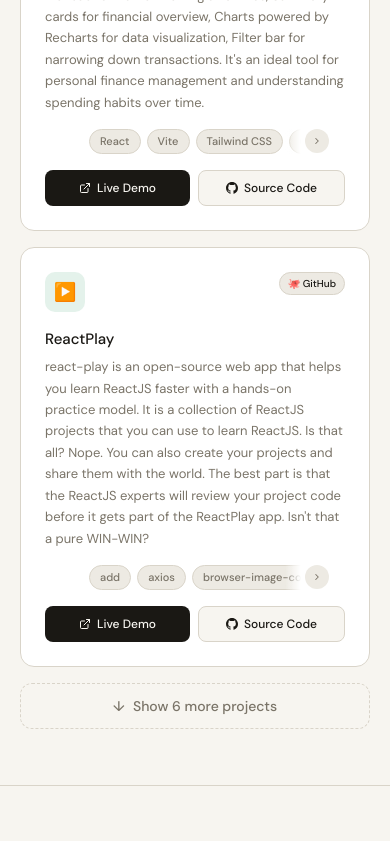
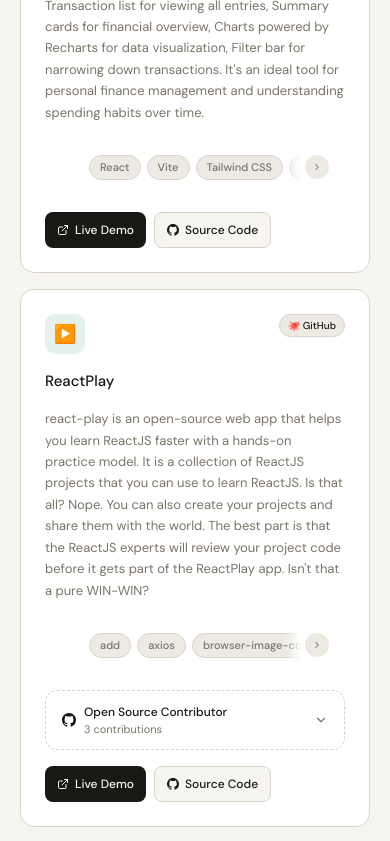
Before and after one commit to leobertcamoro101-lab/portfoLeo, a React (Vite) app: page / in a window 390 px wide. Shown: the part 1000-1841 px from the top of the page. Built offline with nearby package versions, Linux system fonts and the light colour scheme.

Commit message:
added Github Contributions to Github projects edit mobile view issue

```diff
--- a/src/components/data.jsx
+++ b/src/components/data.jsx
@@ -22,6 +22,27 @@
     tags: ["add", "axios", "browser-image-compression", "classnames", "codemirror", "date-fns", "dom-to-image", "dompurify", "downloadjs", "file-saver", "firebase", "git-repo-api", "graphql", "highlight.js", "html-to-image", "html2canvas", "json-graphql-parser", "jspdf", "leaflet", "lodash", "lodash.memoize", "mathjs", "p5", "react", "react-chatbot-kit", "react-codemirror2", "react-color", "react-confetti", "react-countdown", "react-dom", "react-dropzone", "react-error-boundary", "react-helmet", "react-hot-toast", "react-icons", "react-infinite-scroll-component", "react-infinite-scroll-hook", "react-infinite-scroller", "react-leaflet", "react-loader-spinner", "react-organizational-chart", "react-p5", "react-qr-code", "react-redux", "react-router-dom", "react-scripts", "react-shimmer-effect", "react-simple-maps", "react-toastify", "react-twitter-widgets", "react-webcam", "redux", "redux-persist", "remarkable", "reselect", "sass", "styled-components", "swiper", "url", "web-vitals", "workbox-cacheable-response", "workbox-core", "workbox-expiration", "workbox-precaching", "workbox-routing", "workbox-strategies", "workbox-window", "yarn"],
     liveUrl: "https://reactplay.io/",
     sourceUrl: "https://github.com/leobertcamoro101-lab/react-play.git",
+    role: "Open Source Contributor",
+    pullRequests: [
+      {
+        id: 1,
+        title: "fix: remove unused imports and fix prettier formatting- #1721",
+        status: "open",  // merged | open | closed
+        url: "https://github.com/reactplay/react-play/pull/1721",
+      },
+      {
+        id: 2,
+        title: "[Play] Expense Tracker #1722",
+        status: "open",
+        url: "https://github.com/reactplay/react-play/issues/1722",
+      },
+      {
+        id: 3,
+        title: "feat: add expense tracker pro play- #1723",
+        status: "open",
+        url: "https://github.com/reactplay/react-play/pull/1723",
+      },
+    ],
   },
   {
     id: 6,
--- /dev/null
+++ b/src/components/pages/Projects/GithubContributions.jsx
@@ -0,0 +1,97 @@
+import { useState } from "react";
+import { motion, AnimatePresence } from "framer-motion";
+import PRStatusBadge from "./PRStatusBadge";
+
+function GitHubContributions({ role, pullRequests = [] }) {
+  const [isOpen, setIsOpen] = useState(false);
+
+  return (
+    <div className="border border-dashed border-[#D9D4C9] dark:border-[#2A2520] rounded-xl overflow-hidden">
+
+      {/* ── Role + toggle button ── */}
+      <button
+        onClick={() => setIsOpen(!isOpen)}
+        className="w-full flex items-center justify-between px-4 py-3 hover:bg-[#F7F5F0] dark:hover:bg-[#2A2520] transition-colors duration-150"
+      >
+        <div className="flex items-center gap-2">
+          {/* GitHub icon */}
+          <svg width="14" height="14" viewBox="0 0 24 24" fill="currentColor" className="text-[#1A1814] dark:text-[#F7F5F0]">
+            <path d="M12 0C5.37 0 0 5.37 0 12c0 5.31 3.435 9.795 8.205 11.385.6.105.825-.255.825-.57 0-.285-.015-1.23-.015-2.235-3.015.555-3.795-.735-4.035-1.41-.135-.345-.72-1.41-1.23-1.695-.42-.225-1.02-.78-.015-.795.945-.015 1.62.87 1.845 1.23 1.08 1.815 2.805 1.305 3.495.99.105-.78.42-1.305.765-1.605-2.67-.3-5.46-1.335-5.46-5.925 0-1.305.465-2.385 1.23-3.225-.12-.3-.54-1.53.12-3.18 0 0 1.005-.315 3.3 1.23.96-.27 1.98-.405 3-.405s2.04.135 3 .405c2.295-1.56 3.3-1.23 3.3-1.23.66 1.65.24 2.88.12 3.18.765.84 1.23 1.905 1.23 3.225 0 4.605-2.805 5.625-5.475 5.925.435.375.81 1.095.81 2.22 0 1.605-.015 2.895-.015 3.3 0 .315.225.69.825.57A12.02 12.02 0 0 0 24 12c0-6.63-5.37-12-12-12z"/>
+          </svg>
+          <div className="text-left">
+            <p className="text-[12px] font-medium text-[#1A1814] dark:text-[#F7F5F0]">
+              {role}
+            </p>
+            <p className="text-[11px] text-[#7A7468] dark:text-[#A09890]">
+              {pullRequests.length} contribution{pullRequests.length !== 1 ? "s" : ""}
+            </p>
+          </div>
+        </div>
+
+        {/* Arrow */}
+        <motion.span
+          animate={{ rotate: isOpen ? 180 : 0 }}
+          transition={{ duration: 0.25 }}
+          className="text-[#7A7468] dark:text-[#A09890]"
+        >
+          <svg width="14" height="14" viewBox="0 0 24 24" fill="none" stroke="currentColor" strokeWidth="2" strokeLinecap="round" strokeLinejoin="round">
+            <polyline points="6 9 12 15 18 9"/>
+          </svg>
+        </motion.span>
+      </button>
+
+      {/* ── Pull requests accordion ── */}
+      <AnimatePresence initial={false}>
+        {isOpen && (
+          <motion.div
+            initial={{ height: 0, opacity: 0 }}
+            animate={{ height: "auto", opacity: 1 }}
+            exit={{ height: 0, opacity: 0 }}
+            transition={{ duration: 0.3, ease: [0.22, 1, 0.36, 1] }}
+            className="overflow-hidden"
+          >
+            <div className="border-t border-dashed border-[#D9D4C9] dark:border-[#2A2520] px-4 py-3 flex flex-col gap-2">
+              {pullRequests.map((pr, i) => (
+                <motion.a
+                  key={pr.id}
+                  href={pr.url}
+                  target="_blank"
+                  rel="noopener noreferrer"
+                  initial={{ opacity: 0, x: -8 }}
+                  animate={{ opacity: 1, x: 0 }}
+                  transition={{ delay: i * 0.06 }}
+                  className="flex items-center justify-between gap-3 p-2.5 rounded-lg hover:bg-[#F7F5F0] dark:hover:bg-[#2A2520] transition-colors duration-150 no-underline group"
+                >
+                  {/* PR title */}
+                  <div className="flex items-center gap-2 min-w-0">
+                    <svg width="12" height="12" viewBox="0 0 24 24" fill="none" stroke="currentColor" strokeWidth="2" strokeLinecap="round" strokeLinejoin="round" className="text-[#7A7468] shrink-0">
+                      <circle cx="18" cy="18" r="3"/>
+                      <circle cx="6" cy="6" r="3"/>
+                      <path d="M13 6h3a2 2 0 0 1 2 2v7"/>
+                      <line x1="6" y1="9" x2="6" y2="21"/>
+                    </svg>
+                    <span className="text-[12px] text-[#1A1814] dark:text-[#F7F5F0] truncate group-hover:text-[#2D5BE3] transition-colors duration-150">
+                      {pr.title}
+                    </span>
+                  </div>
+
+                  {/* Status + external link */}
+                  <div className="flex items-center gap-2 shrink-0">
+                    <PRStatusBadge status={pr.status} />
+                    <svg width="10" height="10" viewBox="0 0 24 24" fill="none" stroke="currentColor" strokeWidth="2" strokeLinecap="round" strokeLinejoin="round" className="text-[#7A7468]">
+                      <path d="M18 13v6a2 2 0 0 1-2 2H5a2 2 0 0 1-2-2V8a2 2 0 0 1 2-2h6"/>
+                      <polyline points="15 3 21 3 21 9"/>
+                      <line x1="10" y1="14" x2="21" y2="3"/>
+                    </svg>
+                  </div>
+                </motion.a>
+              ))}
+            </div>
+          </motion.div>
+        )}
+      </AnimatePresence>
+    </div>
+  );
+}
+
+export default GitHubContributions;
--- /dev/null
+++ b/src/components/pages/Projects/PRStatusBadge.jsx
@@ -0,0 +1,44 @@
+const STATUS_CONFIG = {
+  merged: {
+    label: "Merged",
+    className: "bg-[#EDE9FE] text-[#6D28D9] border-[#C4B5FD]",
+    icon: (
+      <svg width="10" height="10" viewBox="0 0 24 24" fill="currentColor">
+        <path d="M5 3a2 2 0 0 0-2 2v14a2 2 0 0 0 2 2h14a2 2 0 0 0 2-2V5a2 2 0 0 0-2-2H5zm6.293 11.293l-3-3a1 1 0 0 1 1.414-1.414L11 12.172l4.293-4.293a1 1 0 0 1 1.414 1.414l-5 5a1 1 0 0 1-1.414 0z"/>
+      </svg>
+    ),
+  },
+  open: {
+    label: "Open",
+    className: "bg-[#E4F2EB] text-[#2A7A4B] border-[#BBE3CE]",
+    icon: (
+      <svg width="10" height="10" viewBox="0 0 24 24" fill="none" stroke="currentColor" strokeWidth="2.5" strokeLinecap="round" strokeLinejoin="round">
+        <circle cx="12" cy="12" r="10"/>
+        <line x1="12" y1="8" x2="12" y2="16"/>
+        <line x1="8" y1="12" x2="16" y2="12"/>
+      </svg>
+    ),
+  },
+  closed: {
+    label: "Closed",
+    className: "bg-[#FEE2E2] text-[#DC2626] border-[#FECACA]",
+    icon: (
+      <svg width="10" height="10" viewBox="0 0 24 24" fill="none" stroke="currentColor" strokeWidth="2.5" strokeLinecap="round" strokeLinejoin="round">
+        <line x1="18" y1="6" x2="6" y2="18"/>
+        <line x1="6" y1="6" x2="18" y2="18"/>
+      </svg>
+    ),
+  },
+};
+
+function PRStatusBadge({ status }) {
+  const config = STATUS_CONFIG[status] || STATUS_CONFIG.open;
+  return (
+    <span className={`inline-flex items-center gap-1 text-[10px] font-medium px-2 py-[2px] rounded-full border ${config.className}`}>
+      {config.icon}
+      {config.label}
+    </span>
+  );
+}
+
+export default PRStatusBadge;
--- a/src/components/pages/Projects/ProjectCard.jsx
+++ b/src/components/pages/Projects/ProjectCard.jsx
@@ -2,8 +2,11 @@
 import { popIn } from "../../../utils/animations";
 import ProjectTypeBadge from "./ProjectTypeBadge";
 import TagCarousel from "../../TagCarousel";
+import GitHubContributions from "./GithubContributions";
 
 function ProjectCard({ project, index }) {
+  const isGithub = project.type === "github";
+
   return (
     <motion.div
       variants={popIn}
@@ -16,84 +19,74 @@
         boxShadow: "0 12px 32px rgba(0,0,0,0.10)",
         transition: { duration: 0.2 },
       }}
-      className=" bg-white dark:bg-[#232018] border-[#D9D4C9] dark:border-[#2A2520] border border-[#D9D4C9] rounded-[14px] p-6 cursor-default"
+      className="bg-white dark:bg-[#232018] border border-[#D9D4C9] dark:border-[#2A2520] rounded-[14px] p-6 cursor-default flex flex-col gap-4"
     >
       {/* Top row — icon + type badge */}
-      <div className="flex items-start justify-between mb-4">
-        <div
-          className={`w-10 h-10 rounded-[10px] ${project.iconBg} flex items-center justify-center text-lg`}
-        >
+      <div className="flex items-start justify-between">
+        <div className={`w-10 h-10 rounded-[10px] ${project.iconBg} flex items-center justify-center text-lg`}>
           {project.icon}
         </div>
         <ProjectTypeBadge type={project.type} />
       </div>
+
       {/* Title */}
-      <h3 className="text-[15px] font-medium text-[#1A1814] dark:text-[#F7F5F0] mb-1.5">
+      <h3 className="text-[15px] font-medium text-[#1A1814] dark:text-[#F7F5F0]">
         {project.title}
       </h3>
+
       {/* Description */}
-      <p className="text-[13px] text-[#7A7468] dark:text-[#A09890] leading-[1.65] mb-4">
+      <p className="text-[13px] text-[#7A7468] dark:text-[#A09890] leading-[1.65] flex-1">
         {project.description}
       </p>
-      {/* Tags */}
-      {/* <div className="flex flex-wrap gap-1.5">
-        {project.tags.map((tag) => (
-          <span
-            key={tag}
-            className="text-[11px] font-medium px-2.5 py-[3px] rounded-full bg-[#EDEAE3] dark:bg-[#2A2520] text-[#7A7468] dark:text-[#A09890] border-[#D9D4C9] dark:border-[#2A2520] text-[#7A7468] border border-[#D9D4C9]"
-          >
-            {tag}
-          </span>
-        ))}
-      </div> */}
+
+      {/* Tags carousel */}
       <TagCarousel tags={project.tags} />
-      {/* Buttons — Live Demo + Source Code */}
-      <div className="flex gap-2 mt-2">
-        {/* Live Demo */}
+
+      {/* GitHub contributions — only for github type */}
+      {isGithub && project.role && project.pullRequests?.length > 0 && (
+        <GitHubContributions
+          role={project.role}
+          pullRequests={project.pullRequests}
+        />
+      )}
+
+      {/* Buttons */}
+      <div
+        // className="flex flex-col gap-2 mt-auto" // stacked
+        className="flex flex-row gap-2 mt-auto" // side by side
+      >
         {project.liveUrl ? (
           <a
             href={project.liveUrl}
             target="_blank"
             rel="noopener noreferrer"
-            className="flex-1 inline-flex items-center justify-center gap-1.5 text-[12px] font-medium px-3 py-2 rounded-lg bg-[#1A1814] dark:bg-[#F7F5F0] text-[#F7F5F0] dark:text-[#1A1814] hover:opacity-85 transition-all duration-150 no-underline"
+            className="inline-flex items-center justify-center gap-1.5 text-[12px] font-medium px-3 py-2 rounded-lg bg-[#1A1814] dark:bg-[#F7F5F0] text-[#F7F5F0] dark:text-[#1A1814] hover:opacity-85 transition-all duration-150 no-underline"
           >
-            <svg
-              width="12"
-              height="12"
-              viewBox="0 0 24 24"
-              fill="none"
-              stroke="currentColor"
-              strokeWidth="2"
-              strokeLinecap="round"
-              strokeLinejoin="round"
-            >
-              <path d="M18 13v6a2 2 0 0 1-2 2H5a2 2 0 0 1-2-2V8a2 2 0 0 1 2-2h6" />
-              <polyline points="15 3 21 3 21 9" />
-              <line x1="10" y1="14" x2="21" y2="3" />
+            <svg width="12" height="12" viewBox="0 0 24 24" fill="none" stroke="currentColor" strokeWidth="2" strokeLinecap="round" strokeLinejoin="round">
+              <path d="M18 13v6a2 2 0 0 1-2 2H5a2 2 0 0 1-2-2V8a2 2 0 0 1 2-2h6"/>
+              <polyline points="15 3 21 3 21 9"/>
+              <line x1="10" y1="14" x2="21" y2="3"/>
             </svg>
             Live Demo
           </a>
         ) : (
-          <span className="flex-1 inline-flex items-center justify-center text-[12px] font-medium px-3 py-2 rounded-lg bg-[#EDEAE3] dark:bg-[#2A2520] text-[#C4BFB6] cursor-not-allowed">
+          <span className="inline-flex items-center justify-center text-[12px] font-medium px-3 py-2 rounded-lg bg-[#EDEAE3] dark:bg-[#2A2520] text-[#C4BFB6] cursor-not-allowed">
             No Demo
           </span>
         )}
-
-        {/* Source Code */}
-        {project.sourceUrl ? (
+        {project.sourceUrl && (
           <a
             href={project.sourceUrl}
             target="_blank"
             rel="noopener noreferrer"
-            className="flex-1 inline-flex items-center justify-center gap-1.5 text-[12px] font-medium px-3 py-2 rounded-lg bg-[#F7F5F0] dark:bg-[#2A2520] text-[#1A1814] dark:text-[#F7F5F0] border border-[#D9D4C9] dark:border-[#3A3530] hover:bg-[#EDEAE3] dark:hover:bg-[#3A3530] transition-all duration-150 no-underline"
+            className="inline-flex items-center justify-center gap-1.5 text-[12px] font-medium px-3 py-2 rounded-lg bg-[#F7F5F0] dark:bg-[#2A2520] text-[#1A1814] dark:text-[#F7F5F0] border border-[#D9D4C9] dark:border-[#3A3530] hover:bg-[#EDEAE3] dark:hover:bg-[#3A3530] transition-all duration-150 no-underline"
           >
-            {/* GitHub icon */}
             <svg width="12" height="12" viewBox="0 0 24 24" fill="currentColor">
-              <path d="M12 0C5.37 0 0 5.37 0 12c0 5.31 3.435 9.795 8.205 11.385.6.105.825-.255.825-.57 0-.285-.015-1.23-.015-2.235-3.015.555-3.795-.735-4.035-1.41-.135-.345-.72-1.41-1.23-1.695-.42-.225-1.02-.78-.015-.795.945-.015 1.62.87 1.845 1.23 1.08 1.815 2.805 1.305 3.495.99.105-.78.42-1.305.765-1.605-2.67-.3-5.46-1.335-5.46-5.925 0-1.305.465-2.385 1.23-3.225-.12-.3-.54-1.53.12-3.18 0 0 1.005-.315 3.3 1.23.96-.27 1.98-.405 3-.405s2.04.135 3 .405c2.295-1.56 3.3-1.23 3.3-1.23.66 1.65.24 2.88.12 3.18.765.84 1.23 1.905 1.23 3.225 0 4.605-2.805 5.625-5.475 5.925.435.375.81 1.095.81 2.22 0 1.605-.015 2.895-.015 3.3 0 .315.225.69.825.57A12.02 12.02 0 0 0 24 12c0-6.63-5.37-12-12-12z" />
+              <path d="M12 0C5.37 0 0 5.37 0 12c0 5.31 3.435 9.795 8.205 11.385.6.105.825-.255.825-.57 0-.285-.015-1.23-.015-2.235-3.015.555-3.795-.735-4.035-1.41-.135-.345-.72-1.41-1.23-1.695-.42-.225-1.02-.78-.015-.795.945-.015 1.62.87 1.845 1.23 1.08 1.815 2.805 1.305 3.495.99.105-.78.42-1.305.765-1.605-2.67-.3-5.46-1.335-5.46-5.925 0-1.305.465-2.385 1.23-3.225-.12-.3-.54-1.53.12-3.18 0 0 1.005-.315 3.3 1.23.96-.27 1.98-.405 3-.405s2.04.135 3 .405c2.295-1.56 3.3-1.23 3.3-1.23.66 1.65.24 2.88.12 3.18.765.84 1.23 1.905 1.23 3.225 0 4.605-2.805 5.625-5.475 5.925.435.375.81 1.095.81 2.22 0 1.605-.015 2.895-.015 3.3 0 .315.225.69.825.57A12.02 12.02 0 0 0 24 12c0-6.63-5.37-12-12-12z"/>
             </svg>
             Source Code
           </a>
-        ) : null}
+        )}
       </div>
     </motion.div>
   );
--- a/src/components/pages/aboutMe/ProfileHero.jsx
+++ b/src/components/pages/aboutMe/ProfileHero.jsx
@@ -7,7 +7,7 @@
   const { t } = useTranslation();
 
   return (
-    <div className="animate-[fadeUp_0.5s_ease_both] [animation-delay:0.05s] max-w-[860px] mx-auto px-5 sm:px-10 pt-16 pb-12 ">
+    <div className="animate-[fadeUp_0.5s_ease_both] [animation-delay:0.05s] max-w-[860px] mx-auto px-5 sm:px-10 pt-28 sm:pt-16 pb-12 ">
       <div className=" flex flex-col sm:flex-row items-center sm:items-start gap-8 p-0 sm:p-12">
         {/* Avatar */}
         <Avatar
```
